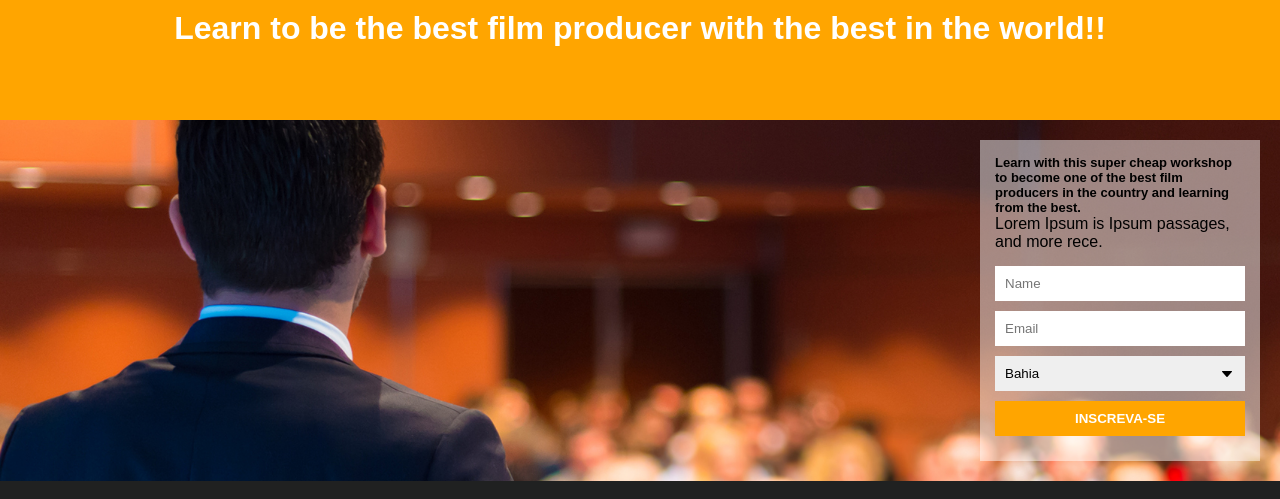
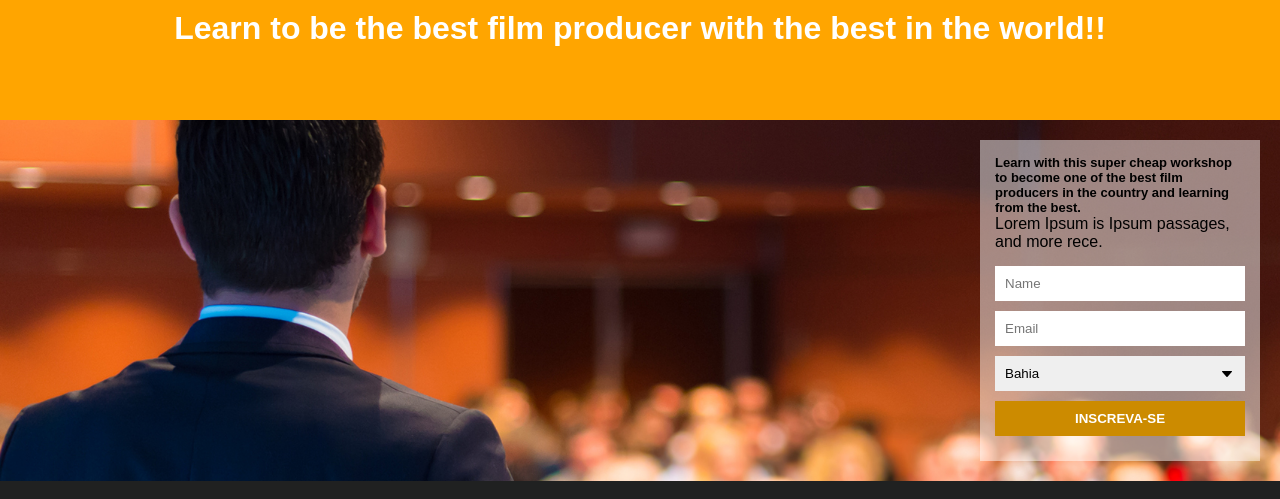
Before and after one commit to ArthurFilho/Lading-page, a plain HTML site: page index.html in a window 1280 px wide. In both pictures the pointer is over the input "INSCREVA-SE". Shown: the top 499 px of the page. Drawn offline with Linux system fonts and the light colour scheme.

Commit message:
second commit

```diff
--- a/index.html
+++ b/index.html
@@ -35,7 +35,7 @@
                     </select>
                            <!-- real people should not fill this in and expect good things - do not remove this or risk form bot signups-->
                    <div style="position: absolute; left: -5000px;" aria-hidden="true"><input type="text" name="b_a972d5d48c11baa04423139a9_57ee5d6875" tabindex="-1" value=""></div>
-             <input type="submit" value="INSCREVA-SE">
+             <input id="inputsubmit" type="submit" value="INSCREVA-SE">
                 </form>
                 </div>
             </section>
--- a/style.css
+++ b/style.css
@@ -68,7 +68,10 @@ input[type="submit"]{
     background-color: orange;
     font-weight: bold;
 }
-
+#inputsubmit:hover{
+    cursor: pointer;
+    background-color: #cc8b00;
+}
 select{
     -moz-appearance: none;
     -webkit-appearance: none;
```
